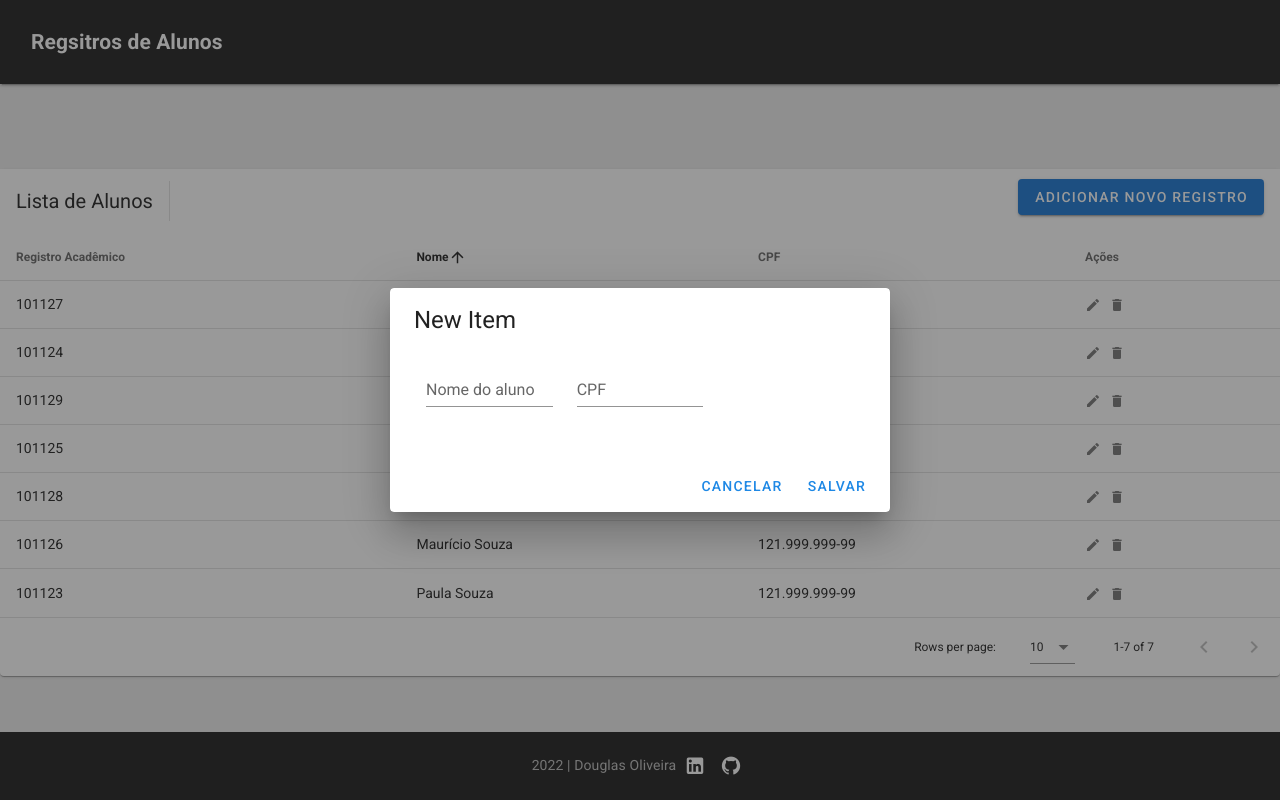
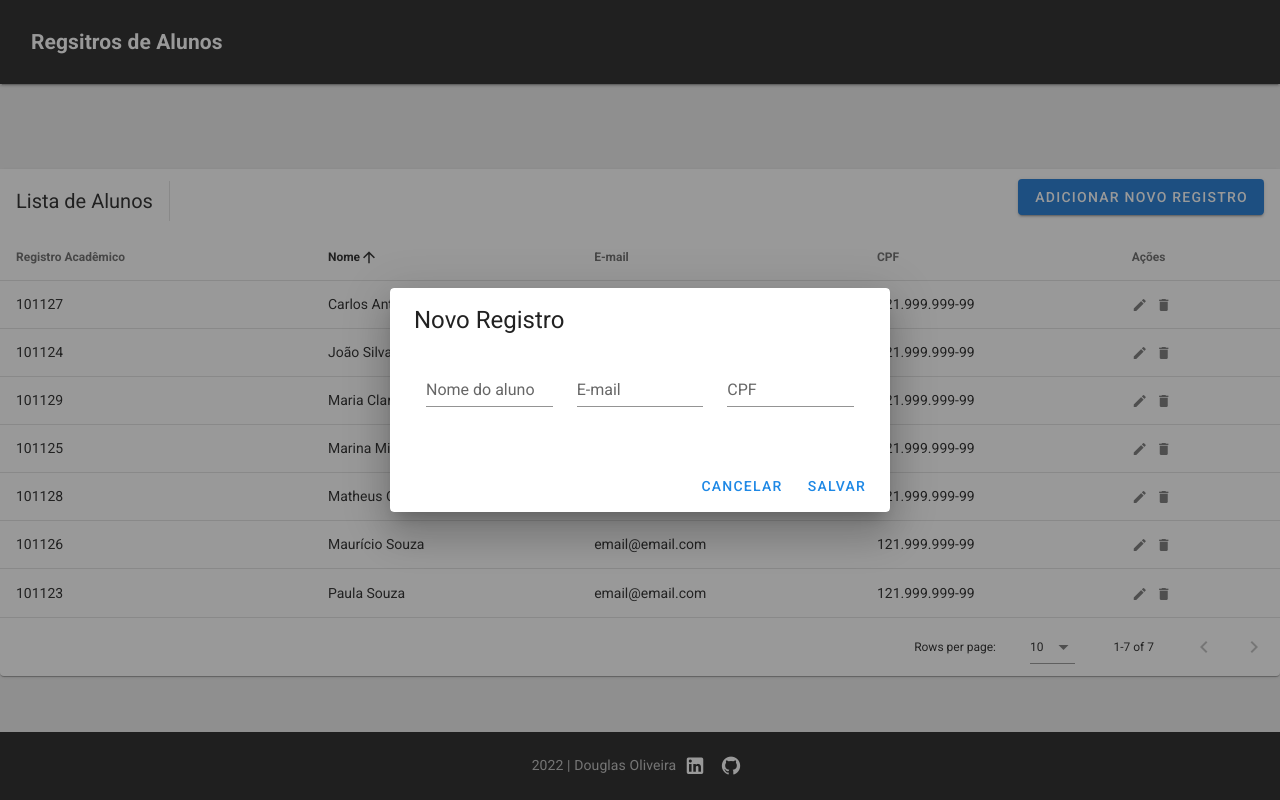
Before and after one commit to doug-0/registro-alunos, a Vue app in the folder frontend/: page / in a window 1280 px wide. Both pictures are taken after a click on the button "ADICIONAR NOVO REGISTRO". Built offline with nearby package versions, Linux system fonts and the light colour scheme.

Commit message:
ajuste na aplicação

```diff
--- a/frontend/src/components/TableStudents.vue
+++ b/frontend/src/components/TableStudents.vue
@@ -21,10 +21,17 @@
               <v-container>
                 <v-row>
                   <v-col cols="12" sm="6" md="4">
-                    <v-text-field v-model="editedItem.name" label="Nome do aluno"></v-text-field>
+                    <v-text-field v-model="editedItem.name" label="Nome do aluno"
+                      :rules="[() => !!name || 'Campo obrigatório']" :error-messages="errorMessages">
+                    </v-text-field>
                   </v-col>
                   <v-col cols="12" sm="6" md="4">
-                    <v-text-field v-model="editedItem.cpf" label="CPF"></v-text-field>
+                    <v-text-field v-model="editedItem.email" label="E-mail"
+                      :rules="[() => !!email || 'Campo obrigatório']" :error-messages="errorMessages"></v-text-field>
+                  </v-col>
+                  <v-col cols="12" sm="6" md="4">
+                    <v-text-field v-model="editedItem.cpf" label="CPF" :rules="[() => !!cpf || 'Campo obrigatório']"
+                      :error-messages="errorMessages"></v-text-field>
                   </v-col>
                 </v-row>
               </v-container>
@@ -83,6 +90,7 @@ export default {
         value: 'RA',
       },
       { text: 'Nome', value: 'name' },
+      { text: 'E-mail', value: 'email' },
       { text: 'CPF', value: 'cpf' },
       { text: 'Ações', value: 'actions' },
     ],
@@ -90,6 +98,7 @@ export default {
     editedIndex: -1,
     editedItem: {
       name: '',
+      email: '',
       cpf: '',
     },
     defaultItem: {
@@ -100,7 +109,7 @@ export default {
 
   computed: {
     formTitle() {
-      return this.editedIndex === -1 ? 'New Item' : 'Editar Registro'
+      return this.editedIndex === -1 ? 'Novo Registro' : 'Editar Registro'
     },
   },
 
@@ -124,65 +133,77 @@ export default {
           RA: 101123,
           name: 'Paula Souza',
           cpf: '121.999.999-99',
+          email: 'email@email.com',
           actions: 'edit/delete',
         },
         {
           RA: 101124,
           name: 'João Silva',
           cpf: '121.999.999-99',
+          email: 'email@email.com',
           actions: 'edit/delete',
         },
         {
           RA: 101125,
           name: 'Marina Miranda',
           cpf: '121.999.999-99',
+          email: 'email@email.com',
           actions: 'edit/delete',
         },
         {
           RA: 101126,
           name: 'Maurício Souza',
           cpf: '121.999.999-99',
+          email: 'email@email.com',
           actions: 'edit/delete',
         },
         {
           RA: 101127,
           name: 'Carlos Antonio',
           cpf: '121.999.999-99',
+          email: 'email@email.com',
           actions: 'edit/delete',
         },
         {
           RA: 101128,
           name: 'Matheus Chaves',
           cpf: '121.999.999-99',
+          email: 'email@email.com',
           actions: 'edit/delete',
         },
         {
           RA: 101129,
           name: 'Maria Clara',
           cpf: '121.999.999-99',
+          email: 'email@email.com',
           actions: 'edit/delete',
         },
       ]
     },
 
     editItem(item) {
+      console.log('passei')
+      console.log('editando item', item)
       this.editedIndex = this.students.indexOf(item)
       this.editedItem = Object.assign({}, item)
       this.dialog = true
     },
 
     deleteItem(item) {
+      console.log('deletando item', item)
       this.editedIndex = this.students.indexOf(item)
       this.editedItem = Object.assign({}, item)
       this.dialogDelete = true
     },
 
     deleteItemConfirm() {
+      console.log('confirmei que deletei')
       this.students.splice(this.editedIndex, 1)
       this.closeDelete()
     },
 
     close() {
+      console.log('fechar')
       this.dialog = false
       this.$nextTick(() => {
         this.editedItem = Object.assign({}, this.defaultItem)
@@ -191,6 +212,7 @@ export default {
     },
 
     closeDelete() {
+      console.log('fechar delete')
       this.dialogDelete = false
       this.$nextTick(() => {
         this.editedItem = Object.assign({}, this.defaultItem)
@@ -199,6 +221,10 @@ export default {
     },
 
     save() {
+      if (this.editedItem.name === '' || this.editedItem.email === '' || this.editedItem.cpf === '') {
+        return console.log('campos vazios')
+      }
+
       if (this.editedIndex > -1) {
         Object.assign(this.students[this.editedIndex], this.editedItem)
       } else {
```
Also changed, not shown: 3 other files (tests, documents, lock files or other folders).
